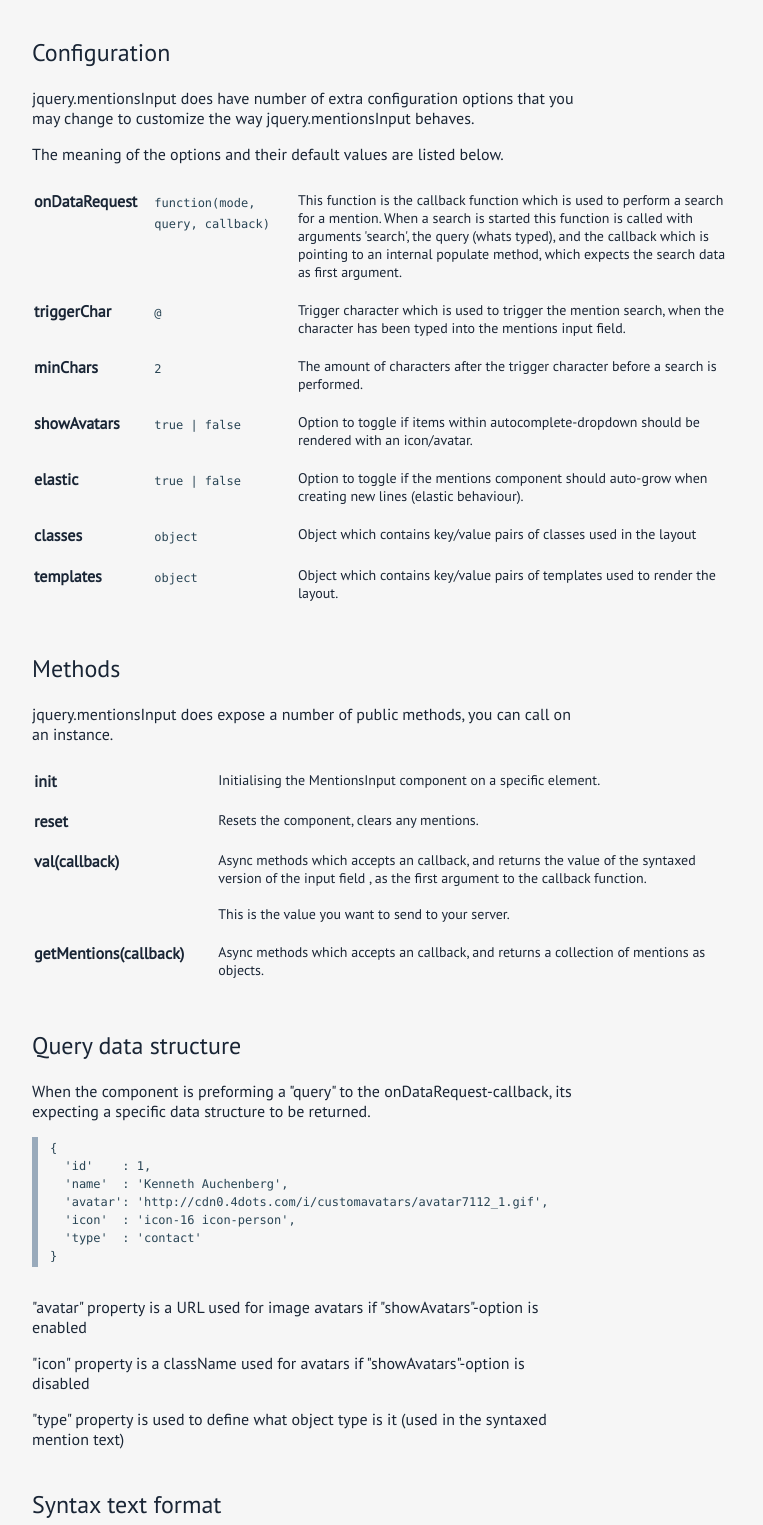
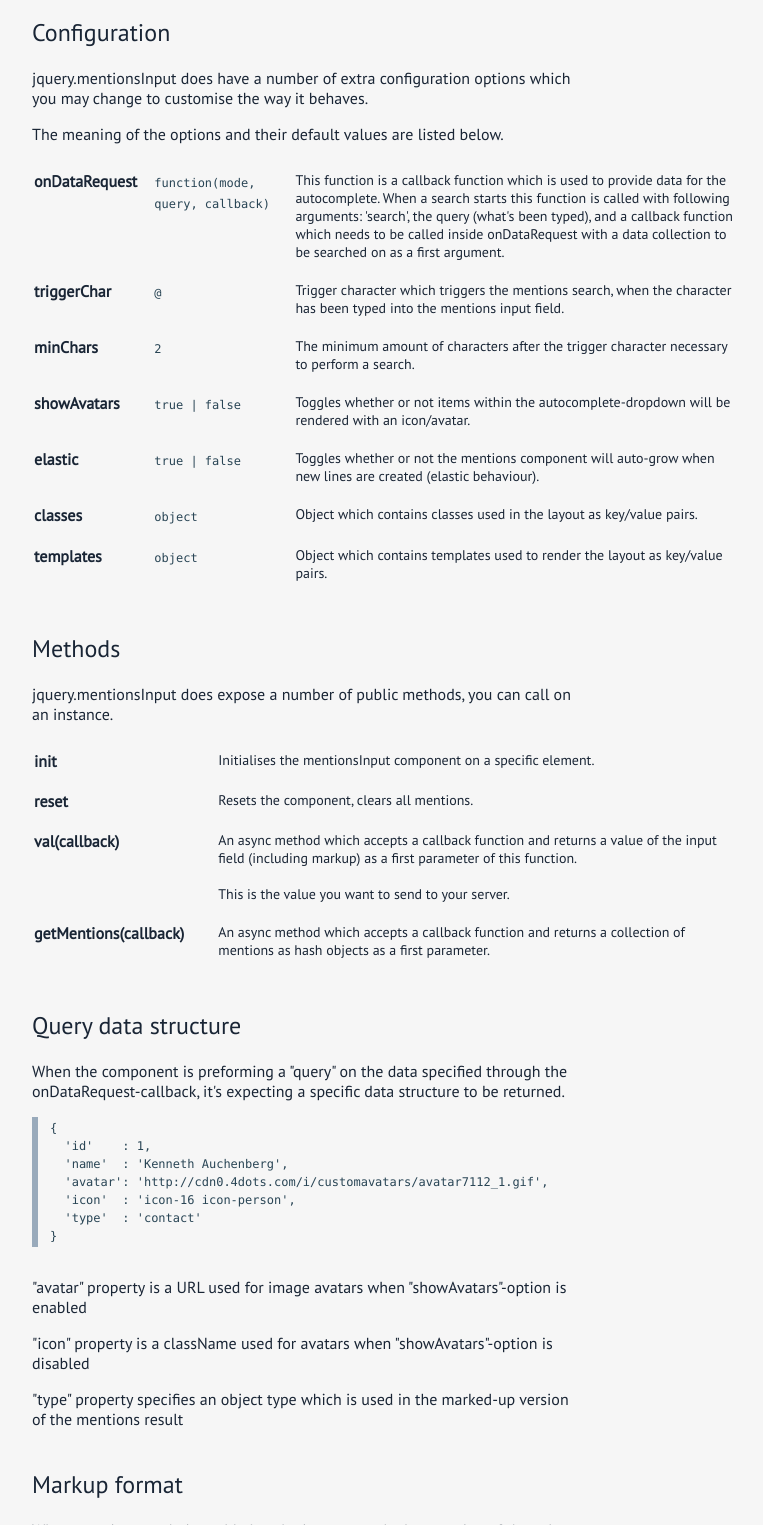
Before and after one commit to podio/jquery-mentions-input, a plain HTML site: page index.html in a window 1280 px wide. Shown: the part 1275-2800 px from the top of the page, without its empty margins (18-781 px from the left). Drawn offline with nearby package versions, Linux system fonts and the light colour scheme; a script that the page names is missing.

Commit message:
Some stylistic and orthographic improvements for the docs.

```diff
--- a/index.html
+++ b/index.html
@@ -17,8 +17,13 @@
 
 <h1>jquery.mentionsInput</h1>
 
-<p><a>jquery.mentionsInput</a> is small, but awesome UI component that allows you to "@mention" someone in a text message - just like you are used to on Twitter or Facebook.</p>
-<p>This project started as internal project at <a href="http://podio.com">Podio</a>, and is written by <a href="http://twitter.com/auchenberg">Kenneth Auchenberg</a>, but has been open sourced to give it a life in the open source community.</p>
+ <p>
+  <a>jquery.mentionsInput</a> is a small, but awesome UI component that allows you to "@mention" someone in a text message, just like you are used to on Facebook or Twitter.
+</p>
+
+<p>
+This project started as an internal project at <a href="http://podio.com">Podio</a>, but has then been open sourced to give it a life in the community. It is written by <a href="http://kenneth.io">Kenneth Auchenberg</a>
+</p>
 
 <h2>Examples</h2>
 
@@ -26,12 +31,12 @@
 
 <div class="examples">
   <textarea class='mention' placeholder='Try to mention me, by typing @ken'></textarea>
-  <a class="button get-syntax-text">Get syntax text</a>
+  <a class="button get-syntax-text">Get marked-up value</a>
   <a class="button get-mentions">Get mentions collection</a>
 </div>
 
 <h2>Download and source</h2>
-<p>You can grab the latest source from the repository on GitHub right here <a href="https://github.com/podio/jquery-mentions-input">https://github.com/podio/jquery-mentions-input</a>.</p>
+<p>You can grab the latest source from the repository on GitHub by clicking here: <a href="https://github.com/podio/jquery-mentions-input">https://github.com/podio/jquery-mentions-input</a>.</p>
 
 <h2>Getting started</h2>
 
@@ -73,7 +78,7 @@
 </ol>
 
 <h2>Configuration</h2>
-<p>jquery.mentionsInput does have number of extra configuration options that you may change to customize the way jquery.mentionsInput behaves.</p>
+<p>jquery.mentionsInput does have a number of extra configuration options which you may change to customise the way it behaves.</p>
 
 <p>The meaning of the options and their default values are listed below. </p>
 
@@ -82,16 +87,15 @@
     <td><b>onDataRequest</b></td>
     <td><tt>function(mode, query, callback)</tt></td>
     <td class="definition">
-      This function is the callback function which is used to perform a search for a mention. When a search is started
-      this function is called with arguments 'search', the query (whats typed), and the callback which is pointing to
-      an internal populate method, which expects the search data as first argument.
+      This function is a callback function which is used to provide data for the autocomplete. When a search starts
+      this function is called with following arguments: 'search', the query (what's been typed), and a callback function which needs to be called inside onDataRequest with a data collection to be searched on as a first argument.
     </td>
   </tr>
   <tr>
     <td><b>triggerChar</b></td>
     <td><tt>@</tt></td>
     <td class="definition">
-      Trigger character which is used to trigger the mention search, when the character has been typed into the
+      Trigger character which triggers the mentions search, when the character has been typed into the
       mentions input field.
     </td>
   </tr>
@@ -99,35 +103,35 @@
     <td><b>minChars</b></td>
     <td><tt>2</tt></td>
     <td class="definition">
-      The amount of characters after the trigger character before a search is performed.
+      The minimum amount of characters after the trigger character necessary to perform a search.
     </td>
   </tr>
   <tr>
     <td><b>showAvatars</b></td>
     <td><tt>true&nbsp;|&nbsp;false</tt></td>
     <td class="definition">
-      Option to toggle if items within autocomplete-dropdown should be rendered with an icon/avatar.
+      Toggles whether or not items within the autocomplete-dropdown will be rendered with an icon/avatar.
     </td>
   </tr>
   <tr>
     <td><b>elastic</b></td>
     <td><tt>true&nbsp;|&nbsp;false</tt></td>
     <td class="definition">
-      Option to toggle if the mentions component should auto-grow when creating new lines (elastic behaviour).
+      Toggles whether or not the mentions component will auto-grow when new lines are created (elastic behaviour).
     </td>
   </tr>
   <tr>
     <td><b>classes</b></td>
     <td><tt>object</tt></td>
     <td class="definition">
-      Object which contains key/value pairs of classes used in the layout
+      Object which contains classes used in the layout as key/value pairs.
     </td>
   </tr>
   <tr>
     <td><b>templates</b></td>
     <td><tt>object</tt></td>
     <td class="definition">
-      Object which contains key/value pairs of templates used to render the layout.
+      Object which contains templates used to render the layout as key/value pairs.
     </td>
   </tr>
 </table>
@@ -141,36 +145,35 @@
     <td><b>init</b></td>
     <td></td>
     <td class="definition">
-      Initialising the MentionsInput component on a specific element.
+      Initialises the mentionsInput component on a specific element.
     </td>
   </tr>
   <tr>
     <td><b>reset</b></td>
     <td></td>
     <td class="definition">
-      Resets the component, clears any mentions.
+      Resets the component, clears all mentions.
     </td>
   </tr>
   <tr>
     <td><b>val(callback)</b></td>
     <td></td>
     <td class="definition">
-      Async methods which accepts an callback, and returns the value of the syntaxed version of the input field , as
-      the first argument to the callback function. <br/><br/> This is the value you want to send to your server.
+      An async method which accepts a callback function and returns a value of the input field (including markup) as a first parameter of this function. <br/><br/> This is the value you want to send to your server.
     </td>
   </tr>
   <tr>
     <td><b>getMentions(callback)</b></td>
     <td></td>
     <td class="definition">
-      Async methods which accepts an callback, and returns a collection of mentions as objects.
+      An async method which accepts a callback function and returns a collection of mentions as hash objects as a first parameter.
     </td>
   </tr>
 </table>
 
 <h2>Query data structure</h2>
 
-<p>When the component is preforming a "query" to the onDataRequest-callback, its expecting a specific data structure to be returned. </p>
+<p>When the component is preforming a "query" on the data specified through the onDataRequest-callback, it's expecting a specific data structure to be returned. </p>
 <pre>
 {
   'id'    : 1,
@@ -181,13 +184,13 @@
 }
 </pre>
 
-<p>"avatar" property is a URL used for image avatars if "showAvatars"-option is enabled </p>
-<p>"icon" property is a className used for avatars if "showAvatars"-option is disabled</p>
-<p>"type" property is used to define what object type is it (used in the syntaxed mention text)</p>
+<p>"avatar" property is a URL used for image avatars when  "showAvatars"-option is enabled </p>
+<p>"icon" property is a className used for avatars when "showAvatars"-option is disabled</p>
+<p>"type" property specifies an object type which is used in the marked-up version of the mentions result</p>
 
 
-<h2>Syntax text format</h2>
-<p>When mentions are being added to the input, a syntax text version of the text is generated, to allow the mentions to be extracted, parsed and stored somewhere. </p>
+<h2>Markup format</h2>
+<p>When mentions are being added to the input, a marked-up version of the value is generated, to allow the mentions to be extracted, parsed and stored later. </p>
 <pre>
   This is a message for @[name](type:id)
 </pre>
@@ -198,19 +201,19 @@
 
 
 <h2>Browser support</h2>
-<p>We have tested jquery.mentionsInput in Firefox 6+, Chrome 15+, and Internet Explorer 8+. </p>
-<p>Please let us know if you see any weirdness. And no, we will no make it work for older browsers. Period. </p>
+<p>jquery.mentionsInput has been tested in Firefox 6+, Chrome 15+, and Internet Explorer 8+. </p>
+<p>Please let us know if you see anythin weired. And no, we will no make it work for older browsers. Period. </p>
 
 <h2>Dependencies</h2>
 <p>jquery.mentionsInput is written as a jQuery extension, so it naturally requires jQuery. In addition to jQuery, it also depends on <a href="http://documentcloud.github.com/underscore/">underscore.js</a>, which is used to simplify stuff a bit.</p>
 
-<p>The component is also using the new HTML5 "input" event. This means older browsers like IE8, would need a polyfil. which is bundled, that emulates the event.</p>
+<p>The component is also using the new HTML5 "input" event. This means older browsers like IE8 need a polyfill which emulates the event (it is bundled).</p>
 
-<p>The component itself is implemented as a small independent function, so it would easily be ported to other frameworks than jQuery. </p>
+<p>The component itself is implemented as a small independent function, so it can easily be ported to frameworks other than jQuery. </p>
 
-<p>Furthermore all utility functions has been centralized in the utils-object, which can be replaced with references if you already got functions to htmlEncode, etc. </p>
+<p>Furthermore all utility functions have been centralized in the utils-object, which can be replaced with references if you already got functions like htmlEncode, etc. </p>
 
-<p>To make the component grow and shrink to fit it’s content, it also depends on <a href="http://www.unwrongest.com/projects/elastic">jquery.elastic.js</a></p>
+<p>To make the component grow and shrink to fit it’s content, you can include <a href="http://www.unwrongest.com/projects/elastic">jquery.elastic.js</a> (which is totally optional)</p>
 
 <h2>License</h2>
 <p>MIT License - <a href="http://www.opensource.org/licenses/mit-license.php">http://www.opensource.org/licenses/mit-license.php</a></p>
```
